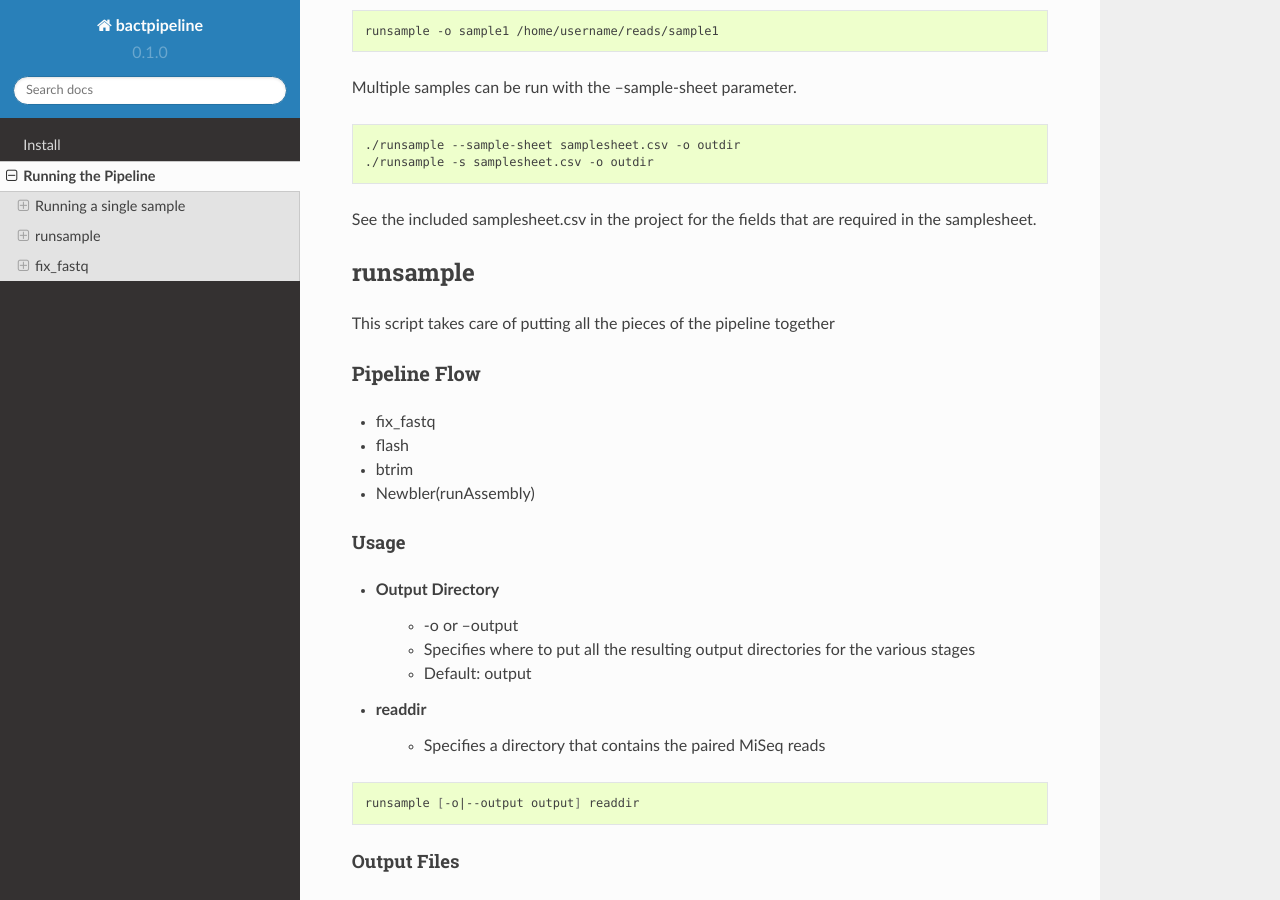
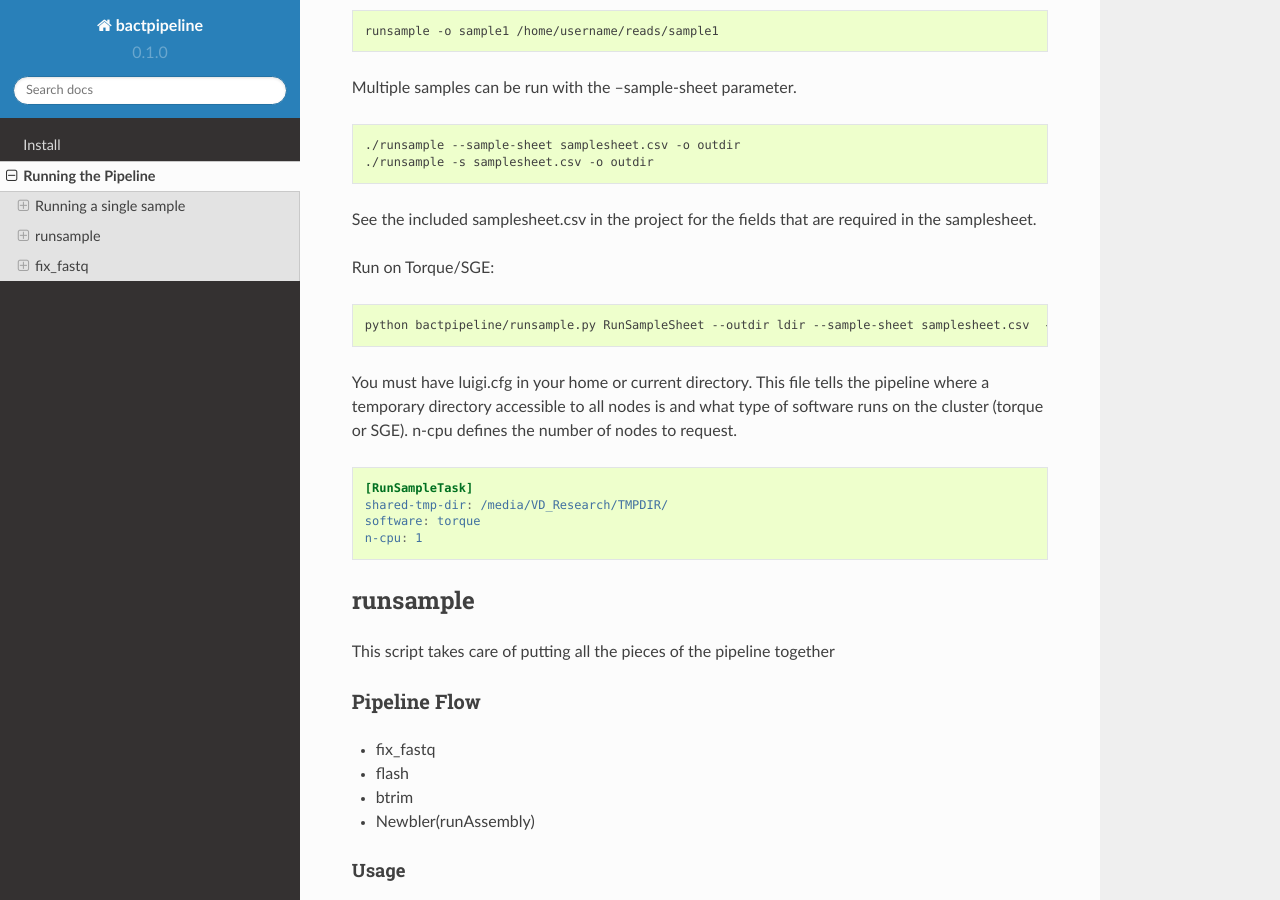
Before and after one commit to VDBWRAIR/bactpipeline, a Sphinx documentation site: the page built from docs/analysis.rst, in a window 1280 px wide and 900 px high, scrolled down 683 px. Built offline with Sphinx 7.4.7 and the Read the Docs theme 2.0.0, drawn with Linux system fonts in a browser that asks for light colours.

Commit message:
added torque to docs

```diff
--- a/docs/analysis.rst
+++ b/docs/analysis.rst
@@ -42,6 +42,21 @@ Multiple samples can be run with the --sample-sheet parameter.
 
 See the included samplesheet.csv in the project for the fields that are
 required in the samplesheet.
+
+Run on Torque/SGE:
+
+.. code-block:: bash
+
+   python bactpipeline/runsample.py RunSampleSheet --outdir ldir --sample-sheet samplesheet.csv  --local-scheduler
+
+You must have luigi.cfg in your home or current directory. This file tells the pipeline where a temporary directory accessible to all nodes is and what type of software runs on the cluster (torque or SGE). n-cpu defines the number of nodes to request.
+
+.. code-block:: cfg
+
+  [RunSampleTask]
+  shared-tmp-dir: /media/VD_Research/TMPDIR/
+  software: torque
+  n-cpu: 1
 
 runsample
 =========
```
